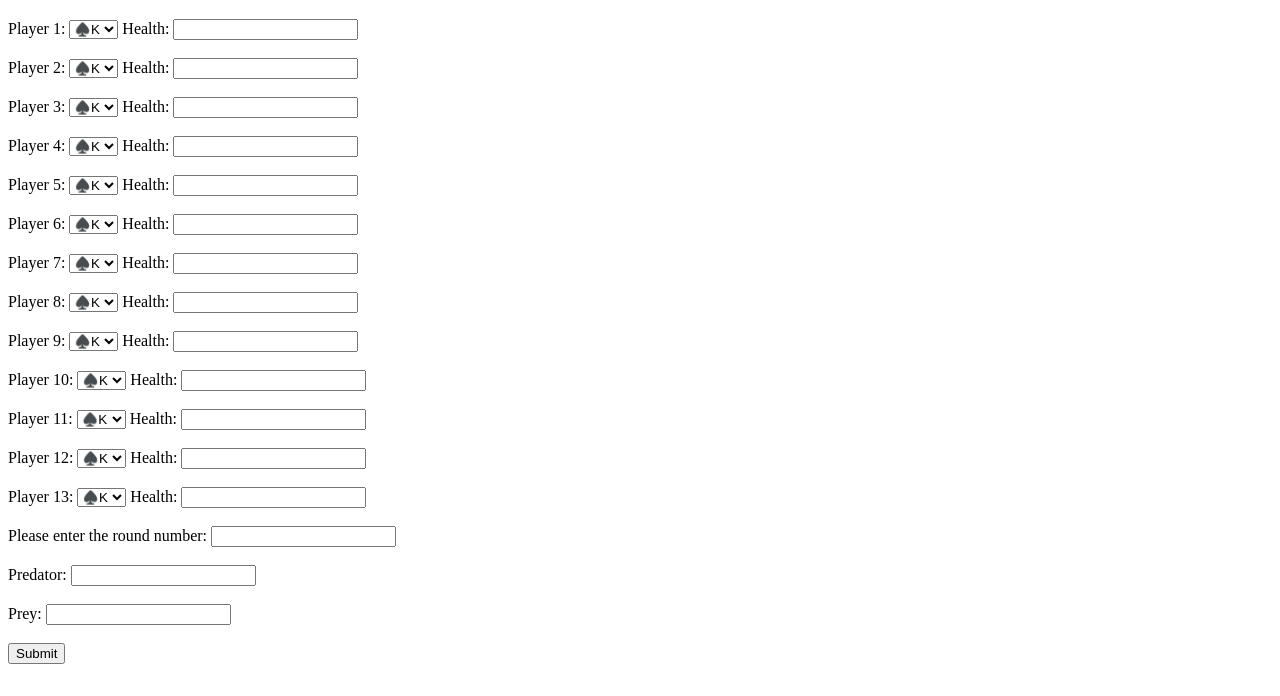
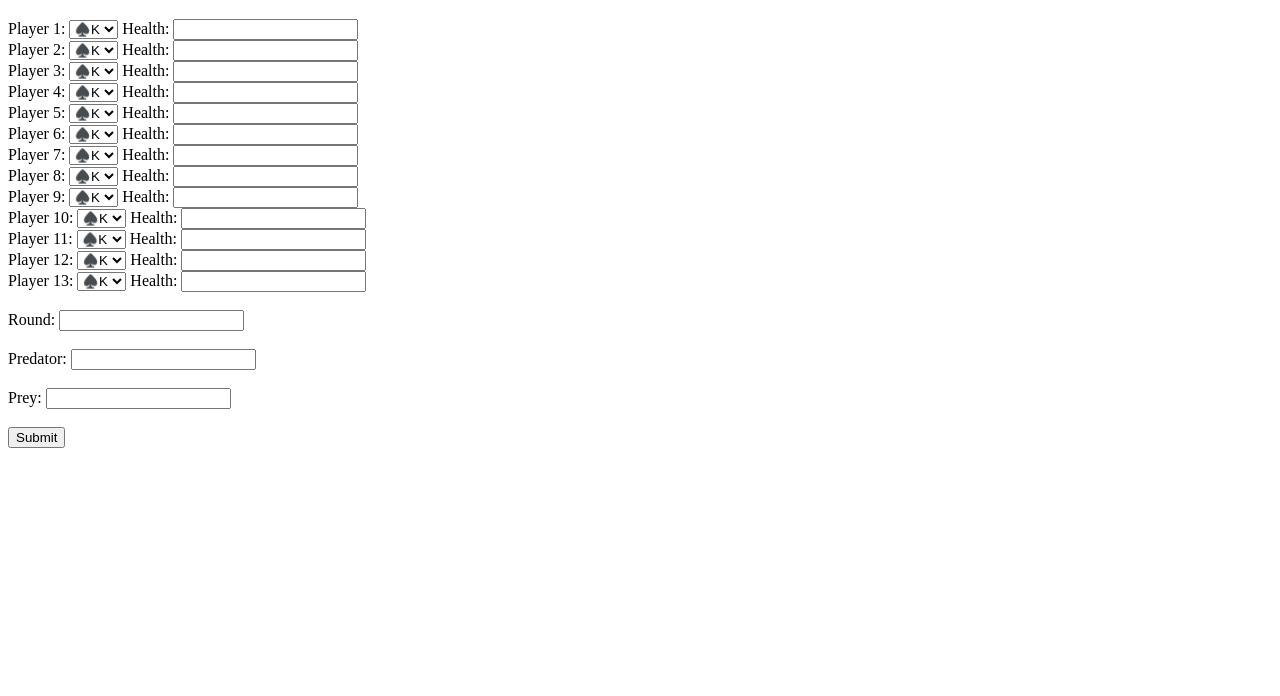
Before and after one commit to ggracee17/ForestEvolutionism, a plain HTML site: page index.html in a window 1280 px wide. Shown: the part 104-800 px from the top of the page. Drawn offline with Linux system fonts and the light colour scheme.

Commit message:
fix line break and space

```diff
--- a/index.html
+++ b/index.html
@@ -27,7 +27,7 @@
             <option value="joker">🃏</option>
         </select>
         <label for="health1">Health:</label>
-        <input defaultValue="20" type="text" id="health1" name="health1"><br>
+        <input defaultValue="20" type="text" id="health1" name="health1">
         <br>
         <label for="player2">Player 2:</label>
         <select name="player2" id="player2">
@@ -46,7 +46,7 @@
             <option value="joker">🃏</option>
         </select>
         <label for="health2">Health:</label>
-        <input type="text" id="health2" name="health2"><br>
+        <input type="text" id="health2" name="health2">
         <br>
         <label for="player3">Player 3:</label>
         <select name="player3" id="player3">
@@ -65,7 +65,7 @@
             <option value="joker">🃏</option>
         </select>
         <label for="health3">Health:</label>
-        <input type="text" id="health3" name="health3"><br>
+        <input type="text" id="health3" name="health3">
         <br>
         <label for="player4">Player 4:</label>
         <select name="player4" id="player4">
@@ -84,7 +84,7 @@
             <option value="joker">🃏</option>
         </select>
         <label for="health4">Health:</label>
-        <input type="text" id="health4" name="health4"><br>
+        <input type="text" id="health4" name="health4">
         <br>
         <label for="player5">Player 5:</label>
         <select name="player5" id="player5">
@@ -103,7 +103,7 @@
             <option value="joker">🃏</option>
         </select>
         <label for="health5">Health:</label>
-        <input type="text" id="health5" name="health5"><br>
+        <input type="text" id="health5" name="health5">
         <br>
         <label for="player6">Player 6:</label>
         <select name="player6" id="player6">
@@ -122,7 +122,7 @@
             <option value="joker">🃏</option>
         </select>
         <label for="health6">Health:</label>
-        <input type="text" id="health6" name="health6"><br>
+        <input type="text" id="health6" name="health6">
         <br>
         <label for="player7">Player 7:</label>
         <select name="player7" id="player7">
@@ -141,7 +141,7 @@
             <option value="joker">🃏</option>
         </select>
         <label for="health7">Health:</label>
-        <input type="text" id="health7" name="health7"><br>
+        <input type="text" id="health7" name="health7">
         <br>
         <label for="player8">Player 8:</label>
         <select name="player8" id="player8">
@@ -160,7 +160,7 @@
             <option value="joker">🃏</option>
         </select>
         <label for="health8">Health:</label>
-        <input type="text" id="health8" name="health8"><br>
+        <input type="text" id="health8" name="health8">
         <br>
         <label for="player9">Player 9:</label>
         <select name="player9" id="player9">
@@ -179,7 +179,7 @@
             <option value="joker">🃏</option>
         </select>
         <label for="health9">Health:</label>
-        <input type="text" id="health9" name="health9"><br>
+        <input type="text" id="health9" name="health9">
         <br>
         <label for="player10">Player 10:</label>
         <select name="player10" id="player10">
@@ -198,7 +198,7 @@
             <option value="joker">🃏</option>
         </select>
         <label for="health10">Health:</label>
-        <input type="text" id="health10" name="health10"><br>
+        <input type="text" id="health10" name="health10">
         <br>
         <label for="player11">Player 11:</label>
         <select name="player11" id="player11">
@@ -217,7 +217,7 @@
             <option value="joker">🃏</option>
         </select>
         <label for="health11">Health:</label>
-        <input type="text" id="health11" name="health11"><br>
+        <input type="text" id="health11" name="health11">
         <br>
         <label for="player12">Player 12:</label>
         <select name="player12" id="player12">
@@ -236,7 +236,7 @@
             <option value="joker">🃏</option>
         </select>
         <label for="health12">Health:</label>
-        <input type="text" id="health12" name="health12"><br>
+        <input type="text" id="health12" name="health12">
         <br>
         <label for="player13">Player 13:</label>
         <select name="player13" id="player13">
@@ -255,11 +255,11 @@
             <option value="joker">🃏</option>
         </select>
         <label for="health13">Health:</label>
-        <input type="text" id="health13" name="health13"><br>
+        <input type="text" id="health13" name="health13">
     </div>
     <br>
     <div name="round_info" id="round_info">
-        <label for="round">Please enter the round number:</label>
+        <label for="round">Round:</label>
         <input type="text" id="round" name="round"><br>
     </div>
     <br>
```
